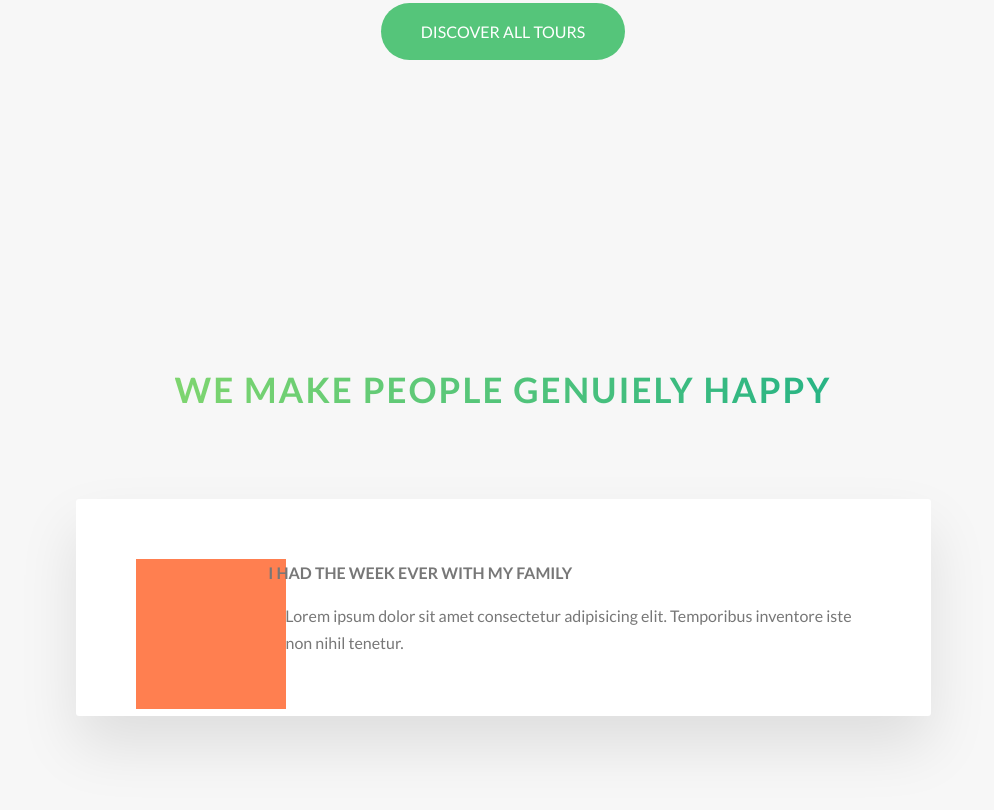
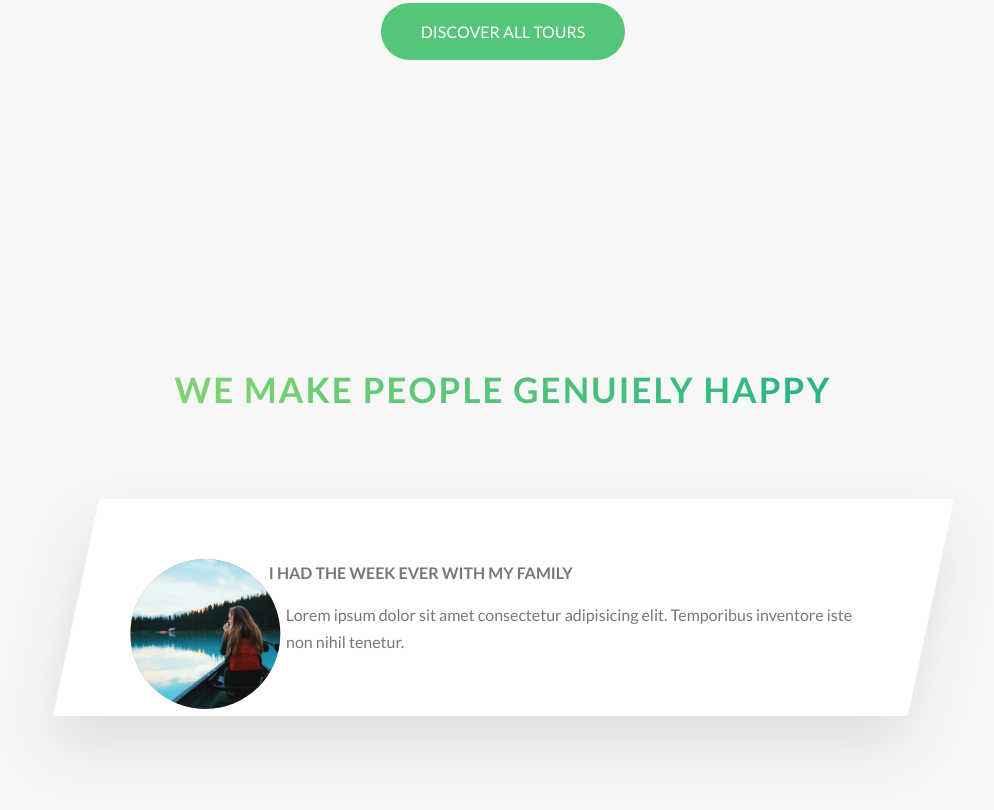
Before and after one commit to Oyagizem/NatoursJ, a website: page starter/index.html in a window 1280 px wide. Shown: the part 3052-3862 px from the top of the page, without its empty margins (137-1131 px from the left). Drawn offline with Linux system fonts and the light colour scheme.

Commit message:
story part

```diff
--- a/starter/index.html
+++ b/starter/index.html
@@ -250,7 +250,7 @@
             <div class="row">
                 <div class="story">
                     <figure class="story__shape">
-
+                        <img src="img/nat-8.jpg" alt="Person on a tour" class="story__img">
                     </figure>
                     <div class="story__text">
                         <h3 class="heading-tertiary u-margin-bottom-small">I had the week ever with my family</h3>
--- a/starter/sass/components/_story.scss
+++ b/starter/sass/components/_story.scss
@@ -5,7 +5,14 @@
     background-color: $color-white;
     border-radius:3px;
     padding:6rem;
+    padding-left: 9 rem;
     font-size: $default-font-size;
+    transform: skewX(-12deg);
+
+    //transform skewX() yapınca her şey skew oldu, yamulup büküldü. Bunu düzeltmek için transform:skewX(12deg) kullanacaktık ama 2017 itibarıyle --> in Css, there's currently no way of having 2 transform properties applying at the same time. bkz aşağıda da transform kullanmıştık. O sebeple transform:skewX(12deg) i text e koyuyoruz.
+    & > * {
+
+    }
 
     &__shape {
         width: 15rem;
@@ -20,5 +27,21 @@
         /*If we want the element to look like circle we can then use clip-path property.*/
         -webkit-clip-path: circle(50% at 50% 50%);
         clip-path: circle(50% at 50% 50%);
+
+        //The best way to move around an element that is floated is actually not mess with margins or anything like that. we should just use a transform. İmza Jonas.
+        transform: translateX(-3rem);
+        //Bunu da skew opposit yapmak için buraya koyuyorum.
+        transform: skewX(12deg);
+
     }
+
+    &__img {
+       //Önce width:100% yaptık baktık image ın genişliği yüksekliğinden fazlaymış o zaman height:100% yaptık.
+       height: 100%;
+    }
+
+    &__text {
+        transform:skewX(12deg);
+    }
+
 }
```
Also changed, not shown: starter/css/style.css.
